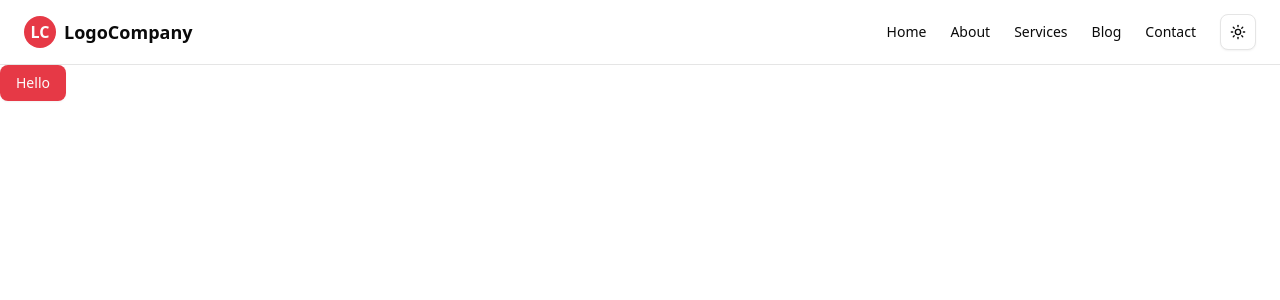
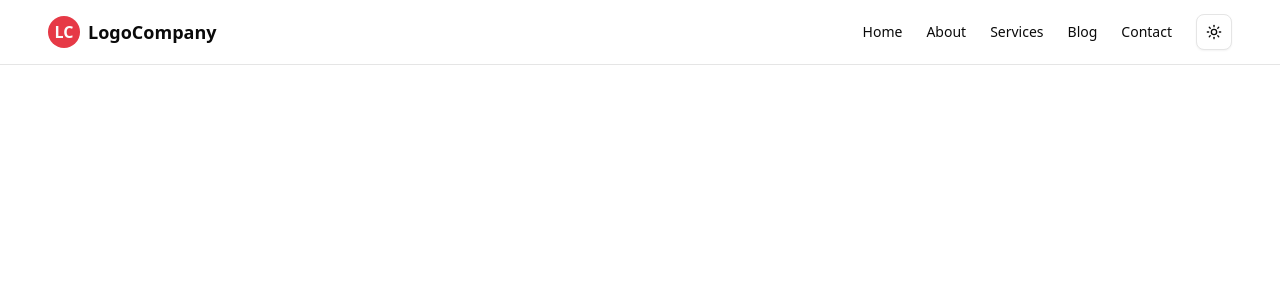
Before and after one commit to junayet4o12/cycle-craze-frontend, a React (Vite) app: page / in a window 1280 px wide. Shown: the top 300 px of the page. Built offline with nearby package versions, Linux system fonts and the light colour scheme.

Commit message:
route setup has done

```diff
--- a/src/App.tsx
+++ b/src/App.tsx
@@ -1,4 +1,4 @@
-import Navbar from "./components/navbar/Navbar"
+import Navbar from "./components/modules/navbar/Navbar"
 import { Button } from "./components/ui/button"
 
 function App() {
--- /dev/null
+++ b/src/components/layout/MainLayout.tsx
@@ -0,0 +1,11 @@
+import Navbar from "../modules/navbar/Navbar";
+import { Outlet } from 'react-router-dom';
+
+export default function MainLayout() {
+    return (
+        <>
+            <Navbar />
+            <Outlet />
+        </>
+    );
+}
--- /dev/null
+++ b/src/components/modules/container/Container.tsx
@@ -0,0 +1,10 @@
+import { ReactNode } from "react";
+
+
+export default function Container({ children }: { children: ReactNode }) {
+    return (
+        <div className="max-w-[1440px] mx-auto px-4 sm:px-6 md:px-8 lg:px-10 xl:px-12 bg-">
+            {children}
+        </div>
+    );
+}
--- /dev/null
+++ b/src/components/modules/navbar/Navbar.tsx
@@ -0,0 +1,89 @@
+import { FC } from "react";
+import { Menu } from "lucide-react";
+import { Button } from "@/components/ui/button";
+import {
+    Sheet,
+    SheetContent,
+    SheetTrigger,
+    SheetClose,
+} from "@/components/ui/sheet";
+import { ModeToggle } from "@/components/mode-toggle";
+import Container from "../container/Container";
+
+interface NavItem {
+    label: string;
+    href: string;
+}
+
+const navItems: NavItem[] = [
+    { label: "Home", href: "/" },
+    { label: "About", href: "/about" },
+    { label: "Services", href: "/services" },
+    { label: "Blog", href: "/blog" },
+    { label: "Contact", href: "/contact" },
+];
+
+const Navbar: FC = () => {
+
+    return (
+        <header className="sticky top-0 z-40 w-full border-b bg-background">
+            <Container>
+                <div className="flex h-16 items-center justify-between">
+                    {/* Logo and company name */}
+                    <div className="flex items-center gap-2">
+                        <div className="h-8 w-8 rounded-full bg-primary flex items-center justify-center text-primary-foreground font-bold">
+                            LC
+                        </div>
+                        <span className="text-lg font-semibold">LogoCompany</span>
+                    </div>
+
+                    {/* Desktop Navigation */}
+                    <nav className="hidden md:flex items-center gap-6">
+                        {navItems.map((item) => (
+                            <a
+                                key={item.label}
+                                href={item.href}
+                                className="text-sm font-medium hover:text-primary transition-colors"
+                            >
+                                {item.label}
+                            </a>
+                        ))}
+
+                        {/* Theme toggle button */}
+
+                        <ModeToggle />
+                    </nav>
+
+                    {/* Mobile Navigation */}
+                    <div className="md:hidden flex items-center">
+                        <ModeToggle />
+
+                        <Sheet>
+                            <SheetTrigger asChild>
+                                <Button variant="ghost" size="icon" aria-label="Menu">
+                                    <Menu className="h-5 w-5" />
+                                </Button>
+                            </SheetTrigger>
+                            <SheetContent side="right">
+                                <nav className="flex flex-col gap-4 mt-8">
+                                    {navItems.map((item) => (
+                                        <SheetClose asChild key={item.label}>
+                                            <a
+                                                href={item.href}
+                                                className="text-lg font-medium hover:text-primary transition-colors"
+                                            >
+                                                {item.label}
+                                            </a>
+                                        </SheetClose>
+                                    ))}
+                                </nav>
+                            </SheetContent>
+                        </Sheet>
+                    </div>
+                </div>
+            </Container>
+        </header>
+    );
+};
+
+export default Navbar;
--- a/src/components/navbar/Navbar.tsx
+++ /dev/null
@@ -1,86 +0,0 @@
-import { FC} from "react";
-import { Menu} from "lucide-react";
-import { Button } from "@/components/ui/button";
-import {
-    Sheet,
-    SheetContent,
-    SheetTrigger,
-    SheetClose,
-} from "@/components/ui/sheet";
-import { ModeToggle } from "../mode-toggle";
-
-interface NavItem {
-    label: string;
-    href: string;
-}
-
-const navItems: NavItem[] = [
-    { label: "Home", href: "/" },
-    { label: "About", href: "/about" },
-    { label: "Services", href: "/services" },
-    { label: "Blog", href: "/blog" },
-    { label: "Contact", href: "/contact" },
-];
-
-const Navbar: FC = () => {
-
-    return (
-        <header className="sticky top-0 z-40 w-full border-b bg-background">
-            <div className="container flex h-16 items-center justify-between px-4 md:px-6">
-                {/* Logo and company name */}
-                <div className="flex items-center gap-2">
-                    <div className="h-8 w-8 rounded-full bg-primary flex items-center justify-center text-primary-foreground font-bold">
-                        LC
-                    </div>
-                    <span className="text-lg font-semibold">LogoCompany</span>
-                </div>
-
-                {/* Desktop Navigation */}
-                <nav className="hidden md:flex items-center gap-6">
-                    {navItems.map((item) => (
-                        <a
-                            key={item.label}
-                            href={item.href}
-                            className="text-sm font-medium hover:text-primary transition-colors"
-                        >
-                            {item.label}
-                        </a>
-                    ))}
-
-                    {/* Theme toggle button */}
-
-                    <ModeToggle />
-                </nav>
-
-                {/* Mobile Navigation */}
-                <div className="md:hidden flex items-center">
-                    <ModeToggle />
-
-                    <Sheet>
-                        <SheetTrigger asChild>
-                            <Button variant="ghost" size="icon" aria-label="Menu">
-                                <Menu className="h-5 w-5" />
-                            </Button>
-                        </SheetTrigger>
-                        <SheetContent side="right">
-                            <nav className="flex flex-col gap-4 mt-8">
-                                {navItems.map((item) => (
-                                    <SheetClose asChild key={item.label}>
-                                        <a
-                                            href={item.href}
-                                            className="text-lg font-medium hover:text-primary transition-colors"
-                                        >
-                                            {item.label}
-                                        </a>
-                                    </SheetClose>
-                                ))}
-                            </nav>
-                        </SheetContent>
-                    </Sheet>
-                </div>
-            </div>
-        </header>
-    );
-};
-
-export default Navbar;
--- a/src/main.tsx
+++ b/src/main.tsx
@@ -1,13 +1,14 @@
 import { StrictMode } from 'react'
 import { createRoot } from 'react-dom/client'
 import './index.css'
-import App from './App.tsx'
 import { ThemeProvider } from './providers/theme-provider.tsx'
+import { RouterProvider } from 'react-router-dom'
+import router from './routes/routes.tsx'
 
 createRoot(document.getElementById('root')!).render(
   <StrictMode>
     <ThemeProvider>
-      <App />
+     <RouterProvider router={router} />
     </ThemeProvider>
   </StrictMode>,
 )
--- /dev/null
+++ b/src/routes/routes.tsx
@@ -0,0 +1,11 @@
+import MainLayout from "@/components/layout/MainLayout";
+import { createBrowserRouter } from "react-router-dom";
+
+const router = createBrowserRouter([
+    {
+        path: '/',
+        element: <MainLayout />
+    }
+]);
+
+export default router;
```
Also changed, not shown: package.json (+9 -1 lines), 1 other file (tests, documents, lock files or other folders).
